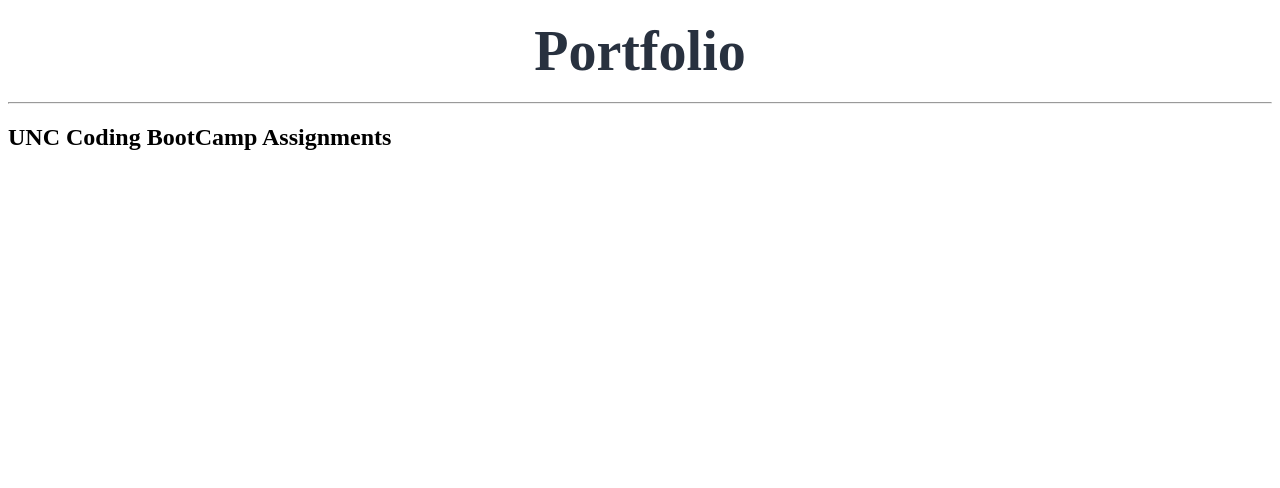
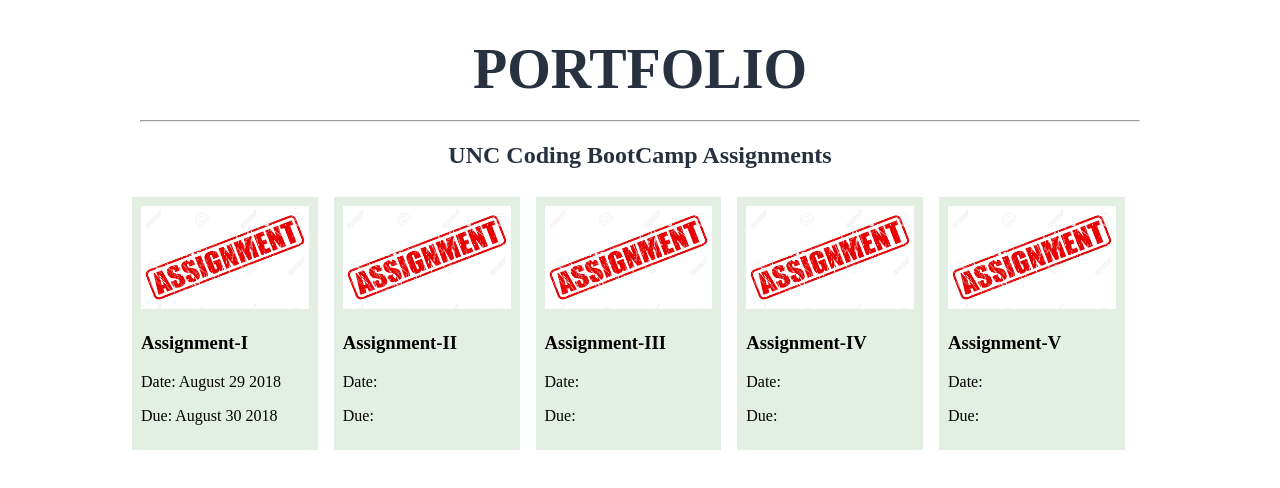
Before and after one commit to john2893/portfolio, a plain HTML site: page portfolio.html in a window 1280 px wide. Drawn offline with Linux system fonts and the light colour scheme.

Commit message:
aug29 2018 - 9:47pm

```diff
--- a/css/style.css
+++ b/css/style.css
@@ -2,8 +2,28 @@ body {
     background-image: url("../images/bg.jpg");
     background-size: cover;
     background-repeat: no-repeat;
+    padding:10px;
 
 }
+.main {
+    max-width: 1000px;
+    margin:auto;
+}
+.row {
+    margin:8px -16px;
+}
+.row> .column {
+    padding:8px;
+}
+.column {
+    float:left;
+    width:18%;
+}
+.content {
+    background-color:#e4efe3;
+    padding:9px;
+}
+
 h1 {
     color:#28313f;
     font-size: 3.5em;
@@ -11,6 +31,12 @@ h1 {
 
     font-family: 'Raleway';
     text-align:center;
+}
+h2 {
+    color:#28313f;
+    font-family: 'Raleway';
+    text-align:center;
+
 }
 .center {
     position:fixed;
@@ -43,3 +69,6 @@ a {
     color: black;
 
 }
+* {
+    box-sizing: border
+}
--- a/portfolio.html
+++ b/portfolio.html
@@ -6,13 +6,55 @@
     <link rel="stylesheet" type="text/css" href="css/style.css"
 </head>
 <body>
-    <div class="">
-        <h1>Portfolio</h1>
+    <div class="main">
+        <h1>PORTFOLIO</h1>
         <hr>
         <h2> UNC Coding BootCamp Assignments </h2>
 
         <!-- boxes here-->
+        <div class="row">
+            <div class="column">
+              <div class="content">
+                <img src="images/assignment.jpg" alt="Assignment-I" style="width:100%">
+                <h3>Assignment-I</h3>
+                <p>Date: August 29 2018</p>
+                <p>Due:  August 30 2018</p>
 
+              </div>
+            </div>
+            <div class="column">
+              <div class="content">
+                <img src="images/assignment.jpg" alt="Assignment-I" style="width:100%">
+                <h3>Assignment-II</h3>
+                <p>Date: </p>
+                <p>Due:  </p>
+              </div>
+            </div>
+            <div class="column">
+              <div class="content">
+                <img src="images/assignment.jpg" alt="Assignment-I" style="width:100%">
+                <h3>Assignment-III</h3>
+                <p>Date: </p>
+                <p>Due:  </p>
+              </div>
+
+            </div>
+            <div class="column">
+              <div class="content">
+                <img src="images/assignment.jpg" alt="Assignment-I" style="width:100%">
+                <h3>Assignment-IV</h3>
+                <p>Date: </p>
+                <p>Due:  </p>
+              </div>
+            </div>
+            <div class="column">
+                <div class="content">
+                  <img src="images/assignment.jpg" alt="Assignment-I" style="width:100%">
+                  <h3>Assignment-V</h3>
+                  <p>Date: </p>
+                  <p>Due:  </p>
+                </div>
+            </div>
     </div>
 </body>
 </html>
```
Also changed, not shown: images/assignment.jpg (added).
